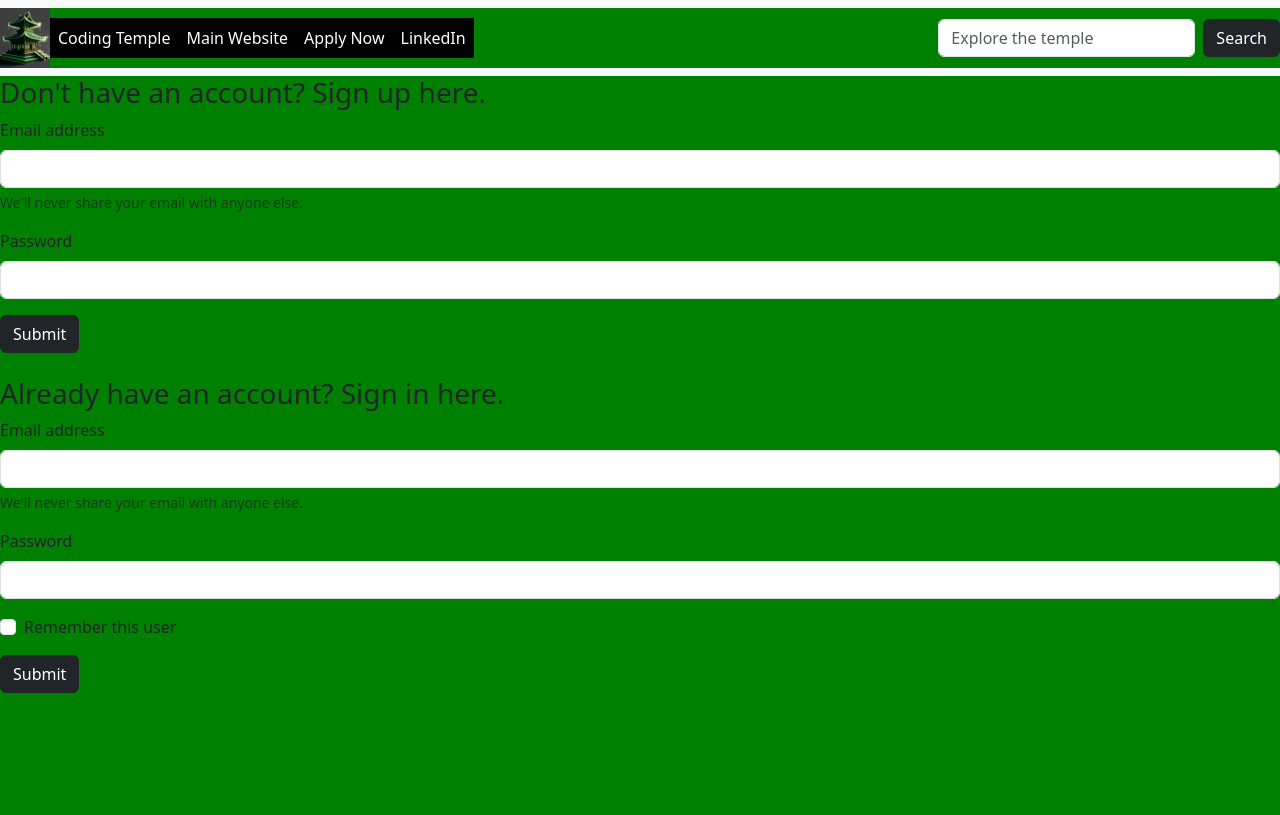
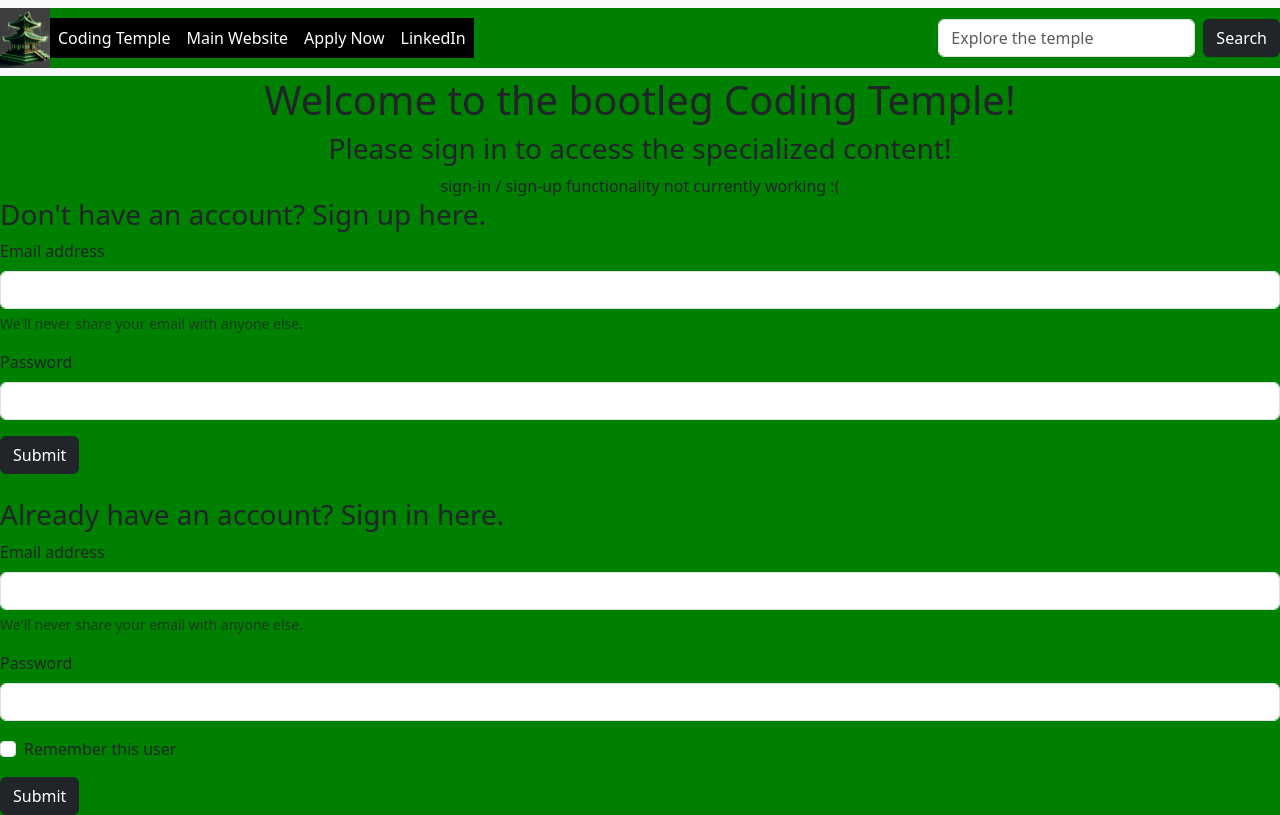
Before and after one commit to Padawans-141-homework-assignments/week-9-day-1-hw, a React app: page / in a window 1280 px wide. Built offline with nearby package versions, Linux system fonts and the light colour scheme; the HTML template or start-up script is replaced by a standard one.

Commit message:
last minute

```diff
--- a/src/App.jsx
+++ b/src/App.jsx
@@ -1,11 +1,14 @@
 import NavBar from "./components/NavBar"
 import SignUp from "./components/SignUp"
 import SignIn from "./components/SignIn"
+import LandingPage from "./components/LandingPage"
 
 export default function App() {
   return (
     <>
       <NavBar/>
+
+      <LandingPage/>
 
       <SignUp/>
 
--- /dev/null
+++ b/src/components/LandingPage.jsx
@@ -0,0 +1,13 @@
+import React from 'react'
+
+export default function LandingPage() {
+  return (
+    <>
+    <div id='land-div'>
+        <h1>Welcome to the bootleg Coding Temple!</h1>
+        <h3>Please sign in to access the specialized content!</h3>
+        sign-in / sign-up functionality not currently working :(
+    </div>
+    </>
+  )
+}
--- a/src/index.css
+++ b/src/index.css
@@ -13,3 +13,10 @@
 *{
     background-color: green;
 }
+
+#land-div {
+    max-width: fit-content;
+    margin-left: auto;
+    margin-right: auto;
+    text-align: center;
+}
```
